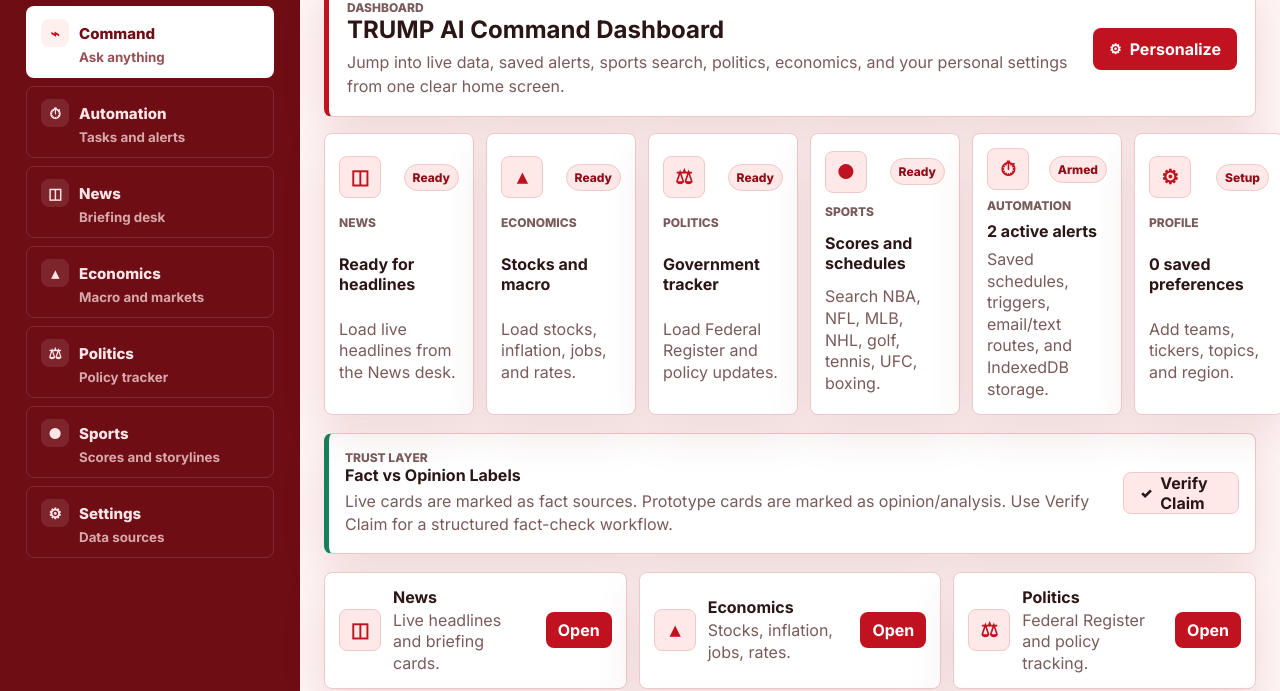
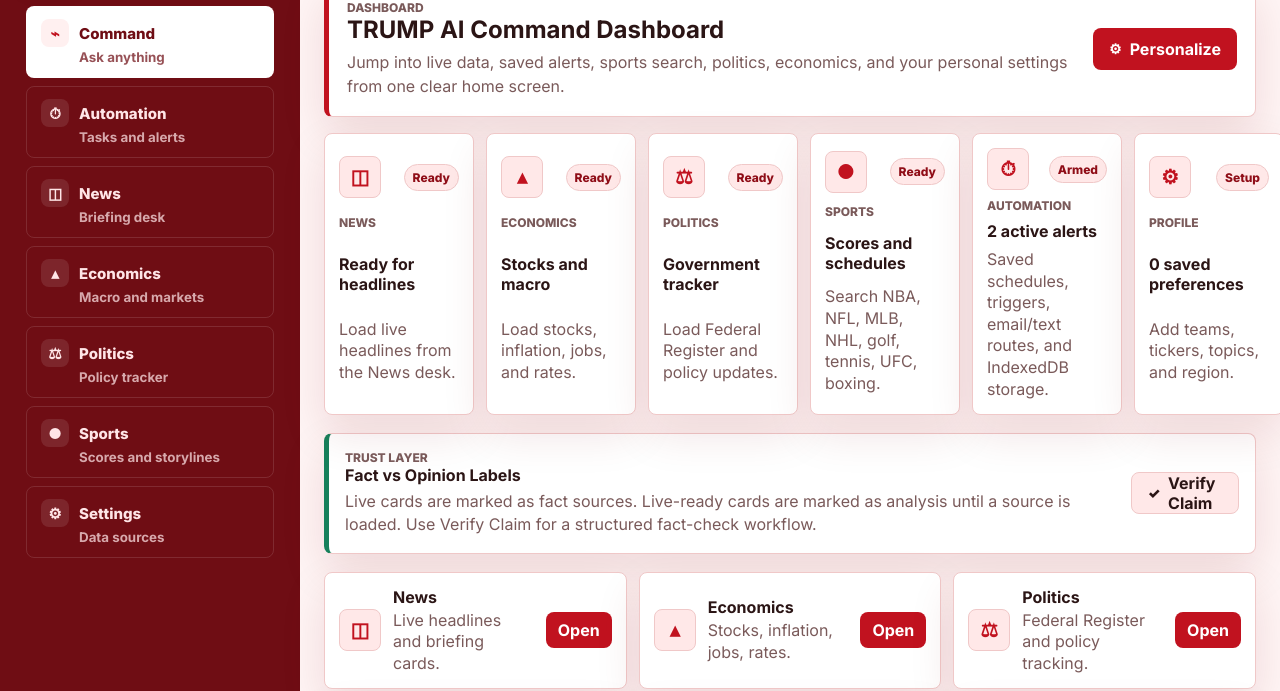
Before and after one commit to VKAUTOMATE/trump-ai, a plain HTML site: page index.html in a window 1280 px wide. Shown: the part 113-804 px from the top of the page. Drawn offline with Linux system fonts and the light colour scheme.

Commit message:
Add files via upload

```diff
--- a/index.html
+++ b/index.html
@@ -71,7 +71,7 @@
             <div>
               <p class="card-label">Trust Layer</p>
               <h4>Fact vs Opinion Labels</h4>
-              <p>Live cards are marked as fact sources. Prototype cards are marked as opinion/analysis. Use Verify Claim for a structured fact-check workflow.</p>
+              <p>Live cards are marked as fact sources. Live-ready cards are marked as analysis until a source is loaded. Use Verify Claim for a structured fact-check workflow.</p>
             </div>
             <button class="subtle" data-prompt="Verify this claim: "><span class="button-icon">✓</span>Verify Claim</button>
           </article>
```
